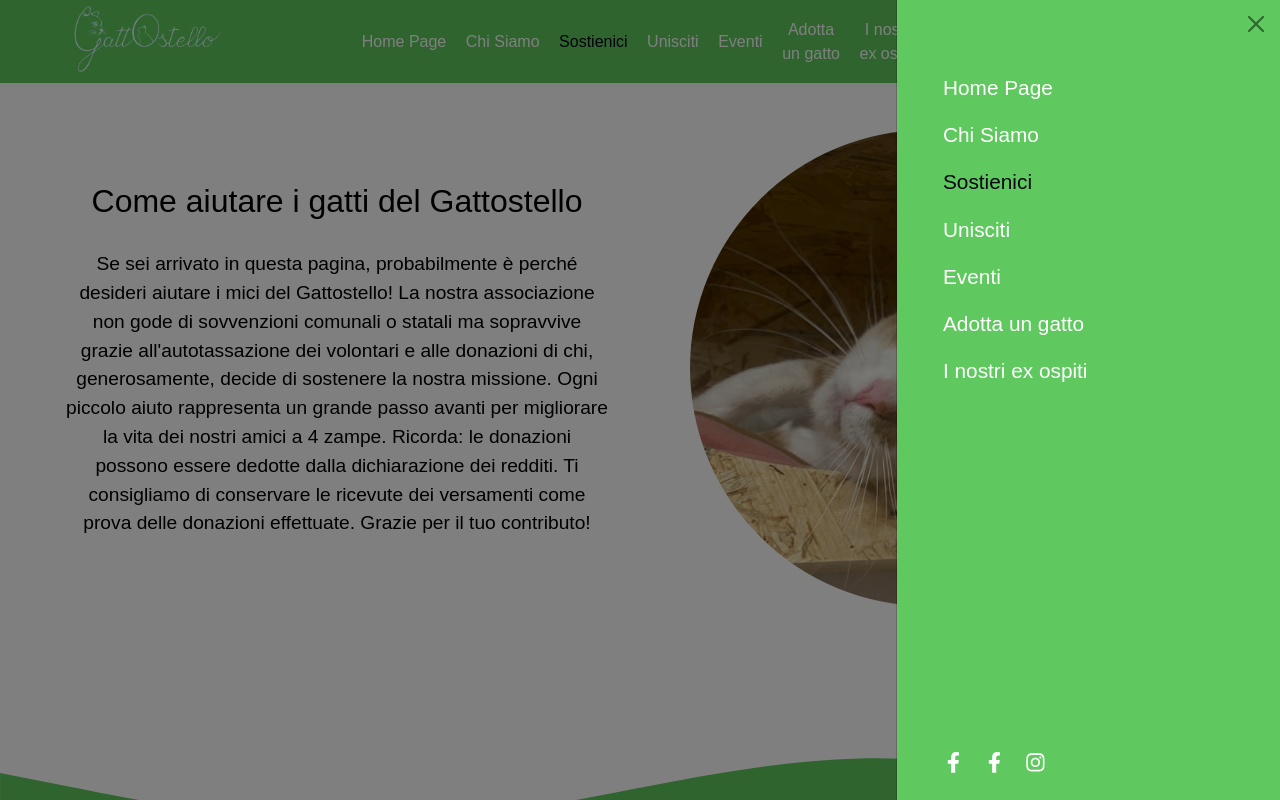
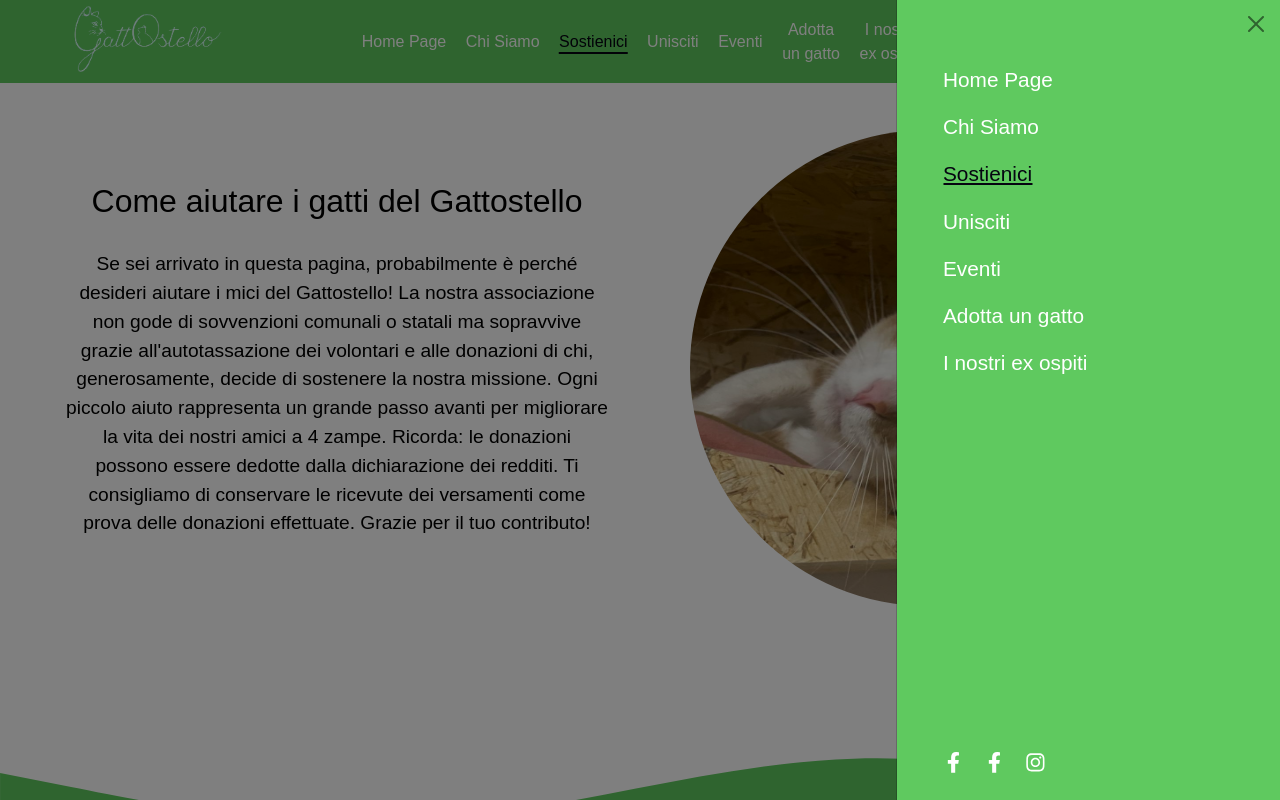
Before and after one commit to StefanoSalaa98/Gattostello, a React (Vite) app in the folder frontend/: page /sostienici in a window 1280 px wide. Both pictures are taken after a click on the button 1204 px from the left and 41 px from the top of the page. Shown: the top 800 px of the page. Built offline with nearby package versions, Linux system fonts and the light colour scheme.

Commit message:
Aggiungi effetto sottolineatura

```diff
--- a/frontend/src/components/BurgerMenu.jsx
+++ b/frontend/src/components/BurgerMenu.jsx
@@ -33,26 +33,26 @@ export default function BurgerMenu() {
 
                 <div className="offcanvas-body menu-laterale d-flex flex-column">
                     <ul className="navbar-nav justify-content-end flex-grow-1 pe-3">
-                        <li className="nav-item">
-                            <NavLink className="nav-link" to="/">Home Page</NavLink>
+                        <li className="nav-item mb-3">
+                            <NavLink className="link" to="/">Home Page</NavLink>
                         </li>
-                        <li className="nav-item">
-                            <NavLink className="nav-link" to="/chi-siamo">Chi Siamo</NavLink>
+                        <li className="nav-item mb-3">
+                            <NavLink className="link" to="/chi-siamo">Chi Siamo</NavLink>
                         </li>
-                        <li className="nav-item">
-                            <NavLink className="nav-link" to="/sostienici">Sostienici</NavLink>
+                        <li className="nav-item mb-3">
+                            <NavLink className="link" to="/sostienici">Sostienici</NavLink>
                         </li>
-                        <li className="nav-item">
-                            <NavLink className="nav-link" to="/unisciti">Unisciti</NavLink>
+                        <li className="nav-item mb-3">
+                            <NavLink className="link" to="/unisciti">Unisciti</NavLink>
                         </li>
-                        <li className="nav-item">
-                            <NavLink className="nav-link" to="/eventi">Eventi</NavLink>
+                        <li className="nav-item mb-3">
+                            <NavLink className="link" to="/eventi">Eventi</NavLink>
                         </li>
-                        <li className="nav-item">
-                            <NavLink className="nav-link" to="/adotta">Adotta un gatto</NavLink>
+                        <li className="nav-item mb-3">
+                            <NavLink className="link" to="/adotta">Adotta un gatto</NavLink>
                         </li>
-                        <li className="nav-item">
-                            <NavLink className="nav-link" to="/ex-ospiti">I nostri ex ospiti</NavLink>
+                        <li className="nav-item mb-3">
+                            <NavLink className="link" to="/ex-ospiti">I nostri ex ospiti</NavLink>
                         </li>
                         <li className="nav-item social mt-auto">
                             <a className="nav-link icona"
--- a/frontend/src/css/Header.css
+++ b/frontend/src/css/Header.css
@@ -42,17 +42,36 @@ header {
     }
 
     .link {
+        position: relative;
         color: rgb(255, 255, 255);
         font-weight: 500;
         text-decoration: inherit;
     }
 
-    .link:hover {
-        color: #080b4e;
+    .link:after {
+        /* necessario per after */
+        content: "";
+        position: absolute;
+        left: 50%;
+        bottom: 0;
+        width: 0;
+        height: 2px;
+        background-color: white;
+        transition: width 0.5s ease;
+        transform: translateX(-50%);
+    }
+
+    .link:hover::after {
+        width: 100%;
     }
 
     .link.active {
         color: rgb(5, 5, 17);
+    }
+
+    .link.active::after {
+        background-color: rgb(5, 5, 17);
+        width: 100%;
     }
 
     .doppia-riga {
```
